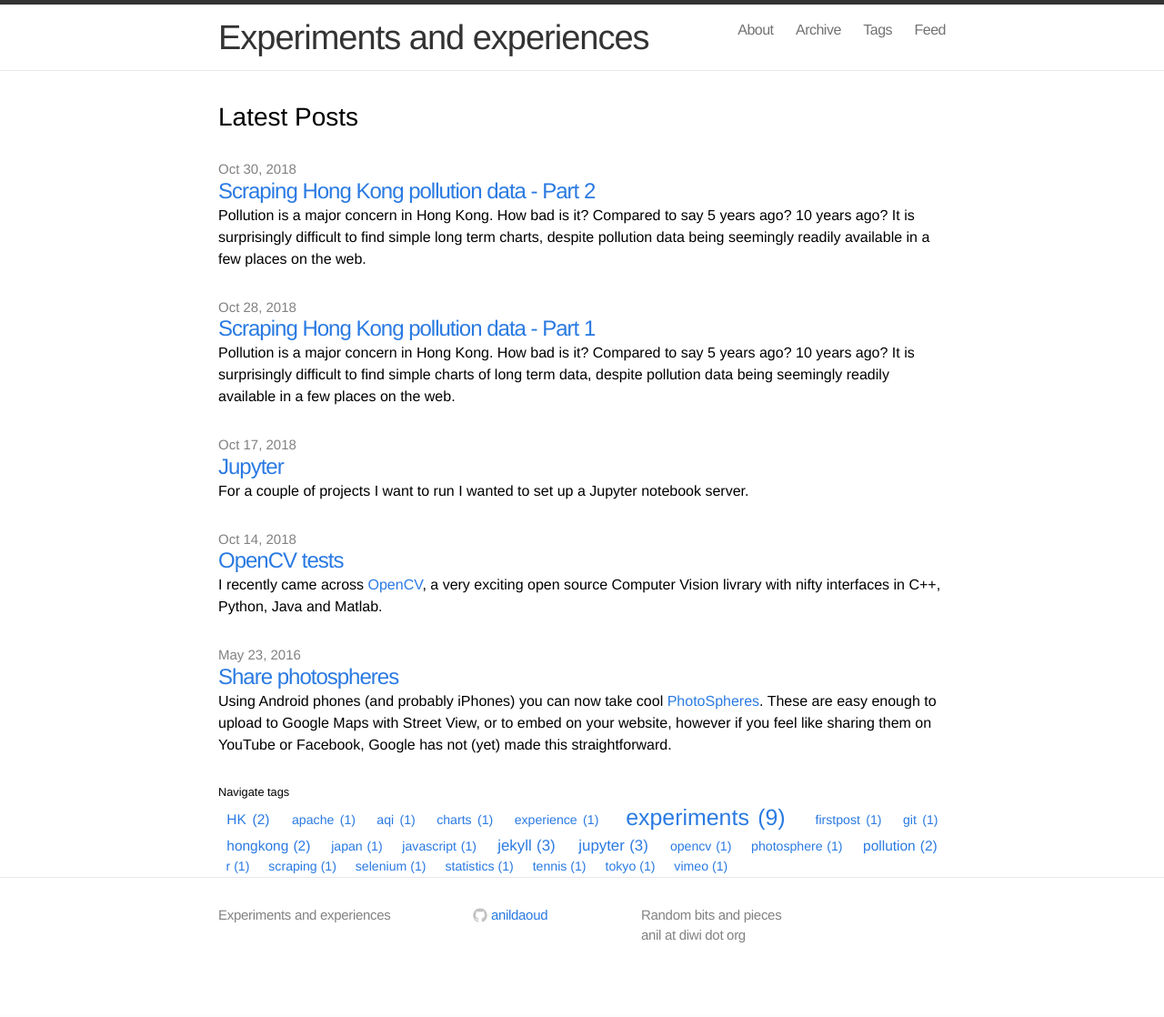
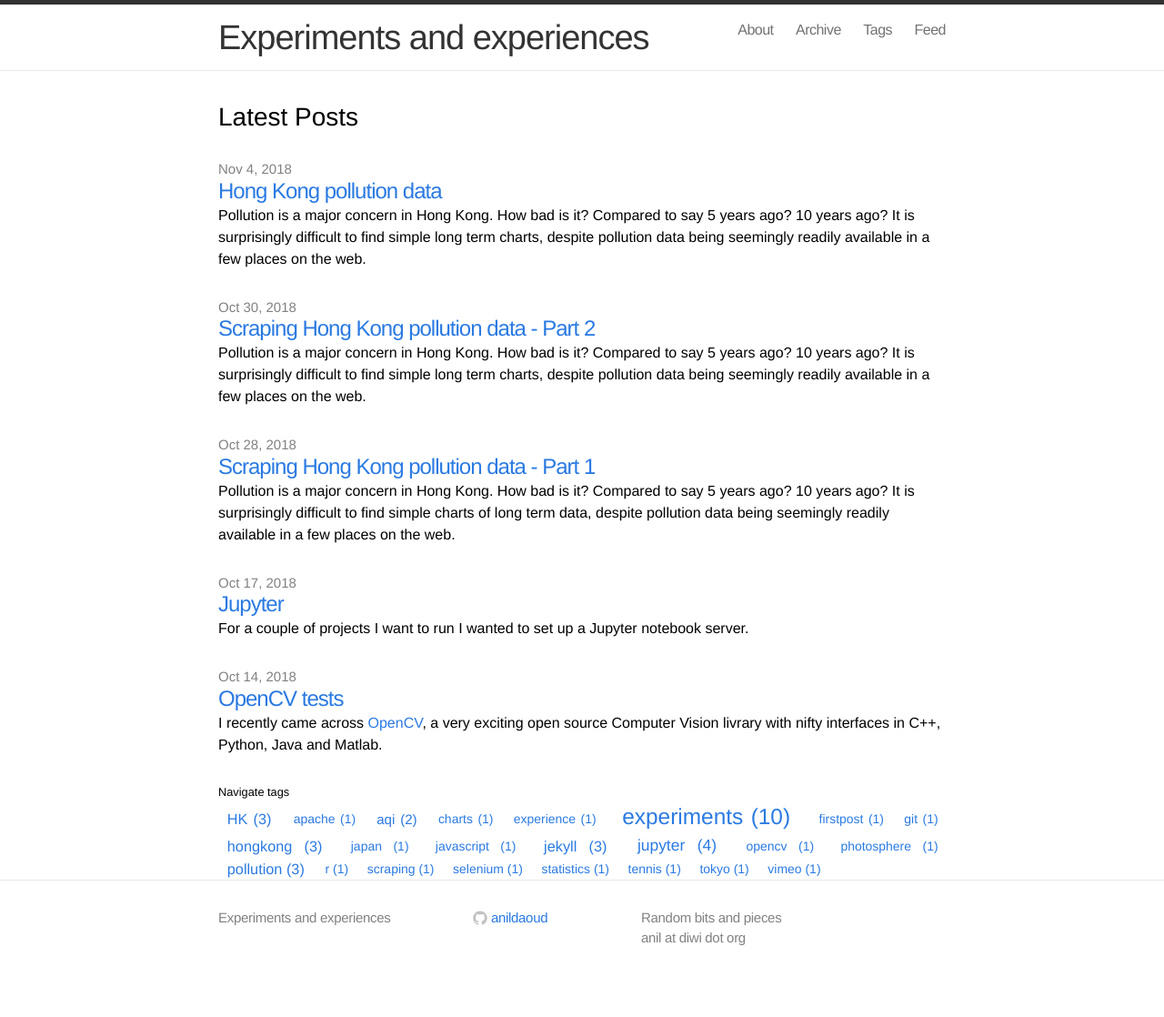
Before and after one commit to AnilDaoud/exp, a Jekyll site: the page built from index.html, in a window 1280 px wide. Shown: the whole page at 91% size. Built offline with Jekyll 4.4.1, drawn with Linux system fonts in a browser that asks for light colours; some of the changed lines change nothing that is shown.

Commit message:
new post

````diff
--- a/_posts/2018-10-30-scraping-hk-pollution-2.markdown
+++ b/_posts/2018-10-30-scraping-hk-pollution-2.markdown
@@ -1,7 +1,7 @@
 ---
 layout: post
 title:  "Scraping Hong Kong pollution data - Part 2"
-tags: experiments jupyter HK hongkong pollution charts aqi
+tags: experiments jupyter HK hongkong pollution aqi
 ---
 
 Pollution is a major concern in Hong Kong. How bad is it? Compared to say  5 years ago? 10 years ago?
@@ -9,9 +9,9 @@ It is surprisingly difficult to find simple long term charts, despite pollution
 
 [Part 1](https://anil.diwi.org/exp/2018/10/28/scraping-hk-pollution-1/) we collected some data from a HK Government website.
 
-In this part we'll calculate the AQI using US EPA standard and display a few charts
+In this part we'll calculate the AQI using US EPA standard
 
-In the next post (?) let's try to explore the components of AQI to see where the pollution in HK comes from, if holidays have any impact and what times of the day are the worst.
+In the next post let's try to explore the components of AQI to see where the pollution in HK comes from, if there is any seasonality in the data, if holidays have any impact and what times of the day are the worst.
 
 Data downloaded from [HK EPD](https://cd.epic.epd.gov.hk/EPICDI/air/station/?lang=en), see [Part 1](https://anil.diwi.org/exp/2018/10/28/scraping-hk-pollution-1/). We use data for Causeway Bay in this post too.
 
@@ -41,12 +41,20 @@ from tqdm import tnrange, tqdm_notebook
 
 
 ```python
-dfs = (pd.read_csv(f) for f in sorted(glob.glob('air_hourly*.csv')))
-df = pd.concat(dfs, ignore_index=True)
-df.DATE = pd.to_datetime(df.DATE, format="%d/%m/%Y")
-df.iloc[:,3:10] = df.iloc[:,3:10].apply(pd.to_numeric, errors='coerce')
-del df['NOX']
-del df['STATION']
+# what to import
+folder = 'cwb'
+if os.path.isfile(os.path.join(os.getcwd(),folder,'aqi_hourly_full.csv')):
+    data_ready = True
+    df = pd.read_csv(os.path.join(os.getcwd(),folder,'aqi_hourly_full.csv'))
+    df.drop(df.columns[[0]], axis=1, inplace=True)
+else:
+    data_ready = False
+    dfs = (pd.read_csv(f,skiprows=11) for f in sorted(glob.glob(os.path.join(os.getcwd(),folder,'air_hourly*.csv'))))
+    df = pd.concat(dfs, ignore_index=True)
+    del df['NOX']
+    del df['STATION']
+df.DATE = pd.to_datetime(df.DATE, format="%Y-%m-%d")
+df.iloc[:,2:] = df.iloc[:,2:].apply(pd.to_numeric, errors='coerce')
 df.head()
 ```
 
@@ -145,27 +153,28 @@ df.head()
 
 AQI with EPA calculation method requires these units:
 pm10 (µg/m³), o3_8h (ppm), co_8h (ppm), no2_1h (ppb), o3_1h (ppm), so2_1h (ppb), pm25 (µg/m³)
-[Conversion factors](https://uk-air.defra.gov.uk../../../../assets/documents/reports/cat06/0502160851_Conversion_Factors_Between_ppb_and.pdf)
+[Conversion factors](https://uk-air.defra.gov.uk/assets/documents/reports/cat06/0502160851_Conversion_Factors_Between_ppb_and.pdf)
 
 
 ```python
-# CONVERT CO FROM 10 µg/m3 to ppm
-# 1 ppm = 1.1642 mg m-3 -> 1 ppm = (1.1642 * 1000) µg/m3
-df.CO = df.CO / (1.1642 * 100)
-# CONVERT O3 from µg/m3 to ppm
-# 1 ppb = 1.9957 µg m-3 -> 1 ppm = 1000 ppb = (1.9957 * 1000) µg m-3
-df['O3'] = df.O3/(1000 * 1.9957)
-# CONVERT NO2 from µg/m3 to ppb
-# 1 ppb = 1.9125 µg m-3
-df['NO2'] = df.NO2 / 1.9125
-# CONVERT SO2 from µg/m3 to ppb
-# 1 ppb = 2.6609 µg m-3
-df['SO2'] = df.NO2 / 2.6609
-# CALCULATE 8h moving averages
-df['CO_8h'] = df.CO.rolling(window=8).mean()
-df['O3_8h'] = df.O3.rolling(window=8).mean()
-# drop CO
-del df['CO']
+if not data_ready:
+    # CONVERT CO FROM 10 µg/m3 to ppm
+    # 1 ppm = 1.1642 mg m-3 -> 1 ppm = (1.1642 * 1000) µg/m3
+    df.CO = df.CO / (1.1642 * 100)
+    # CONVERT O3 from µg/m3 to ppm
+    # 1 ppb = 1.9957 µg m-3 -> 1 ppm = 1000 ppb = (1.9957 * 1000) µg m-3
+    df['O3'] = df.O3/(1000 * 1.9957)
+    # CONVERT NO2 from µg/m3 to ppb
+    # 1 ppb = 1.9125 µg m-3
+    df['NO2'] = df.NO2 / 1.9125
+    # CONVERT SO2 from µg/m3 to ppb
+    # 1 ppb = 2.6609 µg m-3
+    df['SO2'] = df.NO2 / 2.6609
+    # CALCULATE 8h moving averages
+    df['CO_8h'] = df.CO.rolling(window=8).mean()
+    df['O3_8h'] = df.O3.rolling(window=8).mean()
+    # drop CO
+    del df['CO']
 ```
 
 Let's define a two helper structures to match our data set with the constants from python-aqi
@@ -203,13 +212,14 @@ def aqi_atom(cc, cap, p):
         return 0
 
 aqidf = df.copy()
-for i in tnrange(2,df.shape[1]):
-    p = index[df.columns[i]]
-    cap = caps[df.columns[i]]
-    aqidf.iloc[:,i] = df.iloc[:,i].apply(aqi_atom,args=(cap,p))
-aqi_series = aqidf.iloc[:,2:].max(numeric_only=True, axis = 1)
-aqi_series.name = "AQI"
-aqidf = aqidf.join(aqi_series)
+if not data_ready:
+    for i in tnrange(2,df.shape[1]):
+        p = index[df.columns[i]]
+        cap = caps[df.columns[i]]
+        aqidf.iloc[:,i] = df.iloc[:,i].apply(aqi_atom,args=(cap,p))
+    aqi_series = aqidf.iloc[:,2:].max(numeric_only=True, axis = 1)
+    aqi_series.name = "AQI"
+    aqidf = aqidf.join(aqi_series)
 dailyaqi = aqidf.iloc[:,[0,9]].groupby(['DATE']).median().copy().T.squeeze()
 aqidf.head()
 ```
@@ -319,142 +329,7 @@ And we can save the resulting timeseries in nice CSV form for later use
 
 
 ```python
-dailyaqi.to_csv('aqi_daily.csv')
-aqidf.to_csv('aqi_hourly_full.csv')
+if not data_ready:
+    dailyaqi.to_csv('aqi_daily.csv')
+    aqidf.to_csv('aqi_hourly_full.csv')
 ```
-
-Let's print a few plots
-
-
-```python
-dailyaqi.plot(figsize=(16,6))
-```
-
-![png](../../../../assets/hkaqi/output_12_1.png)
-
-
-Let's try to see box plots because daily data for 20 years is not ideal.
-
-
-```python
-groups = dailyaqi.groupby(pd.Grouper(freq='A'))
-years = pd.DataFrame()
-for name, group in groups:
-    if group.values.shape[0] == 366:
-        years[name.year] = group.drop([pd.to_datetime(str(name.year)+'/02/29', format='%Y/%m/%d')]).values
-    elif name.year == 2018:
-        years[name.year] = group.append(pd.Series([0] * (365-group.shape[0])),ignore_index=True).values
-    elif group.values.shape[0] == 365:
-        years[name.year] = group.values
-    else:
-        raise
-years.boxplot(figsize=(16,6))
-```
-
-![png](../../../../assets/hkaqi/output_14_1.png)
-
-
-Let's zoom in on 2010 where it looks like we have a large outlier.
-
-I thought it was a mistake, but then I found [this BBC News article online](http://news.bbc.co.uk/2/hi/asia-pacific/8579495.stm)
-
-
-```python
-dailyaqi['2010'].plot(figsize=(14,6))
-```
-
-![png](../../../../assets/hkaqi/output_16_1.png)
-
-
-Enough with the old stuff, let's look at last 5 years
-
-
-```python
-dailyaqi['2013':].plot(style='k.',figsize=(16,6))
-```
-
-![png](../../../../assets/hkaqi/output_18_1.png)
-
-
-Is there seasonality? Let's plot last 5 years to 2018 on a stacked basis
-
-
-```python
-groups = dailyaqi['2013':].groupby(pd.Grouper(freq='A'))
-years = pd.DataFrame()
-for name, group in groups:
-    if group.values.shape[0] == 366:
-        years[name.year] = group.drop([pd.to_datetime(str(name.year)+'/02/29', format='%Y/%m/%d')]).values
-    elif name.year == 2018:
-        years[name.year] = group.append(pd.Series([0] * (365-group.shape[0])),ignore_index=True).values
-    elif group.values.shape[0] == 365:
-        years[name.year] = group.values
-    else:
-        raise
-years.plot(subplots=True, legend=False, figsize=(16,9))
-```
-
-![png](../../../../assets/hkaqi/output_20_1.png)
-
-
-Not obvious, maybe with a heatmap wi'll see better?
-
-
-```python
-from matplotlib import pyplot
-groups = dailyaqi['2013':].groupby(pd.Grouper(freq='A'))
-years = pd.DataFrame()
-for name, group in groups:
-    if group.values.shape[0] == 366:
-        years[name.year] = group.drop([pd.to_datetime(str(name.year)+'/02/29', format='%Y/%m/%d')]).values
-    elif name.year == 2018:
-        years[name.year] = group.append(pd.Series([0] * (365-group.shape[0])),ignore_index=True).values
-    elif group.values.shape[0] == 365:
-        years[name.year] = group.values
-    else:
-        raise
-years = years.T
-pyplot.matshow(years, interpolation=None, aspect='auto')
-```
-
-![png](../../../../assets/hkaqi/output_22_1.png)
-
-
-Looks pretty weak. Let's confirm with autocorrelation:
-
-
-```python
-pd.plotting.autocorrelation_plot(dailyaqi['2013':'2017'])
-```
-
-![png](../../../../assets/hkaqi/output_24_1.png)
-
-
-Still, looking at last two complete years of data with monthly box plots, it does look like June and July are less polluted than other months
-
-
-```python
-one_year = dailyaqi['2017']
-groups = one_year.groupby(pd.Grouper(freq='M'))
-months = pd.concat([pd.DataFrame(x[1].values) for x in groups], axis=1)
-months = pd.DataFrame(months)
-months.columns = range(1,13)
-months.boxplot(figsize=(16,6))
-```
-
-
-![png](../../../../assets/hkaqi/output_26_1.png)
-
-
-
-```python
-one_year = dailyaqi['2016']
-groups = one_year.groupby(pd.Grouper(freq='M'))
-months = pd.concat([pd.DataFrame(x[1].values) for x in groups], axis=1)
-months = pd.DataFrame(months)
-months.columns = range(1,13)
-months.boxplot(figsize=(16,6))
-```
-
-
-![png](../../../../assets/hkaqi/output_27_1.png)
--- /dev/null
+++ b/_posts/2018-11-04-hk-pollution-deep-dive.markdown
@@ -0,0 +1,253 @@
+---
+layout: post
+title:  "Hong Kong pollution data"
+tags: experiments jupyter HK hongkong pollution charts aqi
+---
+
+Pollution is a major concern in Hong Kong. How bad is it? Compared to say  5 years ago? 10 years ago?
+It is surprisingly difficult to find simple long term charts, despite pollution data being seemingly readily available in a few places on the web.
+
+[Part 1](https://anil.diwi.org/exp/2018/10/28/scraping-hk-pollution-1/) we collected some data from a HK Government website.
+
+[Part 2](https://anil.diwi.org/exp/2018/10/30/scraping-hk-pollution-2/) we calculated the AQI manually.
+
+In this let's try to explore the components of AQI to see where the pollution in HK comes from, if there is any seasonality in the data, if holidays have any impact and what times of the day are the worst.
+
+Data downloaded from [HK EPD](https://cd.epic.epd.gov.hk/EPICDI/air/station/?lang=en), see [Part 1](https://anil.diwi.org/exp/2018/10/28/scraping-hk-pollution-1/).
+
+In order to mix it up a little, we use data for CENTRAL / Western district here. It should be less noisy as Causeway Bay data as it is not a roadside station.
+
+Remarks:
+3. CO = Carbon Monoxide
+4. FSP = Fine Suspended Particulates, PM2.5
+5. NO2 = Nitrogen Dioxide
+6. NOX = Nitrogen Oxides
+7. O3 = Ozone
+8. RSP = Respirable Suspended Particulates, PM10
+9. SO2 = Sulphur Dioxide
+
+Initial imports
+
+```python
+import pandas as pd
+import os
+```
+
+Let's get the data from CSV
+
+```python
+folder = 'central-western'
+df = pd.read_csv(os.path.join(os.getcwd(),folder,'aqi_hourly_full.csv'))
+df.drop(df.columns[[0]], axis=1, inplace=True)
+df.DATE = pd.to_datetime(df.DATE, format="%Y-%m-%d")
+df.HOUR = pd.to_timedelta(df.HOUR, unit='h')
+df['TIMESTAMP'] = df.DATE + df.HOUR
+df.iloc[:,2:10] = df.iloc[:,2:10].apply(pd.to_numeric, errors='coerce')
+dailyaqi = df.iloc[:,[0,9]].groupby(['DATE']).median().copy().T.squeeze()
+hourlyaqi = df.loc[:,['TIMESTAMP','AQI']].groupby(['TIMESTAMP']).median().copy().T.squeeze()
+```
+
+and let's print a few plots to start
+
+
+```python
+dailyaqi.plot(figsize=(16,6))
+```
+
+![png](../../../../assets/hkaqi/output_4_1.png)
+
+
+There seems to be a change in regine around 2011, 2012.
+
+Let's try to pin down if this is due to a change in underlying AQI driver.
+
+
+```python
+aqi_origins = df.groupby(['DATE']).median().copy()
+aqi_origins['AQI'] = aqi_origins.iloc[:,:6].max(numeric_only=True, axis = 1)
+aqi_origins['AQISource'] = aqi_origins.loc[:,['FSP','NO2','O3','RSP','SO2','CO_8h','O3_8h']].eq(aqi_origins['AQI'], axis=0).apply(lambda x: ','.join(aqi_origins.columns[0:7][x==x.max()]),axis=1)
+aqi_origins.loc[aqi_origins['AQI'].isnull(),'AQISource'] = pd.np.nan
+aqi_origins = aqi_origins.groupby(aqi_origins.index.year).apply(lambda x: x['AQISource'].value_counts(normalize=True))
+# let's filter out small contributors to make the chart clearer
+mask = aqi_origins>0.025
+aqi_origins = aqi_origins.loc[mask]
+aqi_origins = aqi_origins.unstack().fillna(0)
+aqi_origins.plot.bar(stacked=True,figsize=(16,8))
+```
+
+![png](../../../../assets/hkaqi/output_6_1.png)
+
+
+Indeed, from before 1993 the main driver of AQI was NO2.
+
+Between 1994 and 2011, it was PM10.
+
+And since then, clearly PM2.5
+
+
+
+Let's try to see box plots now because daily data for 20 years is not ideal.
+
+
+```python
+groups = dailyaqi.groupby(dailyaqi.index.year)
+groupstack = pd.concat([pd.DataFrame(x[1].values) for x in groups], axis=1)
+groupstack = pd.DataFrame(groupstack)
+groupstack.columns = [str(x) for x in groups.groups.keys()]
+groupstack.boxplot(figsize=(16,6))
+```
+
+![png](../../../../assets/hkaqi/output_8_1.png)
+
+
+Let's zoom in on 2010 where it looks like we have a large outlier.
+
+I thought it was a mistake, but then I found [this BBC News article online](http://news.bbc.co.uk/2/hi/asia-pacific/8579495.stm)
+
+
+```python
+dailyaqi['2010'].plot(figsize=(14,6))
+```
+
+![png](../../../../assets/hkaqi/output_10_1.png)
+
+
+Enough with the old stuff, let's look at last 5 years
+
+
+```python
+dailyaqi['2013':].plot(style='k.',figsize=(16,6))
+```
+
+![png](../../../../assets/hkaqi/output_12_1.png)
+
+
+Is there seasonality? Let's plot last 5 years to 2018 on a stacked basis
+
+
+```python
+groups = dailyaqi['2013':].groupby(pd.Grouper(freq='A'))
+years = pd.DataFrame()
+for name, group in groups:
+    if group.values.shape[0] == 366:
+        years[name.year] = group.drop([pd.to_datetime(str(name.year)+'/02/29', format='%Y/%m/%d')]).values
+    elif group.values.shape[0] < 365:
+        print('Year %s does not have enough data (%s points only), filling with zeros' % (str(name.year),str(group.values.shape[0])))
+        years[name.year] = group.append(pd.Series([0] * (365-group.shape[0])),ignore_index=True).values
+    elif group.values.shape[0] == 365:
+        years[name.year] = group.values
+    else:
+        print('Year %s has too many data points (%s points!). Something is wrong with the data.' % (str(name.year),str(group.values.shape[0])))
+        raise
+years.plot(subplots=True, legend=False, figsize=(16,9))
+```
+
+    Year 2018 does not have enough data (212 points only), filling with zeros
+
+![png](../../../../assets/hkaqi/output_14_2.png)
+
+
+Not obvious, maybe with a heatmap wi'll see better?
+
+
+```python
+from matplotlib import pyplot
+groups = dailyaqi['2013':].groupby(pd.Grouper(freq='A'))
+years = pd.DataFrame()
+for name, group in groups:
+    if group.values.shape[0] == 366:
+        years[name.year] = group.drop([pd.to_datetime(str(name.year)+'/02/29', format='%Y/%m/%d')]).values
+    elif name.year == 2018:
+        years[name.year] = group.append(pd.Series([0] * (365-group.shape[0])),ignore_index=True).values
+    elif group.values.shape[0] == 365:
+        years[name.year] = group.values
+    else:
+        raise
+years = years.T
+pyplot.matshow(years, interpolation=None, aspect='auto')
+```
+
+![png](../../../../assets/hkaqi/output_16_1.png)
+
+
+So looks like weaker numbers around the middle of the year. Let's plot weekly boxes for last two years:
+
+
+```python
+sliceofdata = dailyaqi['2016':]
+groups = sliceofdata.groupby(sliceofdata.index.weekofyear)
+groupstack = pd.concat([pd.DataFrame(x[1].values) for x in groups], axis=1)
+groupstack = pd.DataFrame(groupstack)
+groupstack.columns = [str(x) for x in groups.groups.keys()]
+groupstack.boxplot(figsize=(16,6))
+```
+
+![png](../../../../assets/hkaqi/output_18_1.png)
+
+
+And now by month
+
+
+```python
+sliceofdata = dailyaqi['2016':]
+groups = sliceofdata.groupby(sliceofdata.index.month)
+groupstack = pd.concat([pd.DataFrame(x[1].values) for x in groups], axis=1)
+groupstack = pd.DataFrame(groupstack)
+groupstack.columns = [str(x) for x in groups.groups.keys()]
+groupstack.boxplot(figsize=(16,6))
+```
+
+![png](../../../../assets/hkaqi/output_20_1.png)
+
+
+Let's display monthly data from 2016:
+
+
+```python
+sliceofdata = dailyaqi['2016':]
+groups = sliceofdata.groupby([sliceofdata.index.year,sliceofdata.index.month])
+groupstack = pd.concat([pd.DataFrame(x[1].values) for x in groups], axis=1)
+groupstack = pd.DataFrame(groupstack)
+groupstack.columns = ['_'.join([str(y) for y in x]) for x in groups.groups.keys()]
+groupstack.boxplot(figsize=(16,6))
+```
+
+![png](../../../../assets/hkaqi/output_22_1.png)
+
+
+Bizarrely, December is when pollution seems to be the highest.
+
+Now let's look at a particular month and see if there is a pattern during the day? Let's select Feb 2018, when median pollution was fairly high
+
+
+```python
+sliceofdata = hourlyaqi['2018-02']
+groups = sliceofdata.groupby(sliceofdata.index.hour)
+groupstack = pd.concat([pd.DataFrame(x[1].values) for x in groups], axis=1)
+groupstack = pd.DataFrame(groupstack)
+groupstack.columns = [str(x) for x in groups.groups.keys()]
+groupstack.boxplot(figsize=(16,6))
+```
+
+![png](../../../../assets/hkaqi/output_24_1.png)
+
+
+I don't see any pattern here.
+
+Let's have a look at days of the week.
+
+
+```python
+sliceofdata = dailyaqi['2018-02']
+groups = sliceofdata.groupby(sliceofdata.index.dayofweek)
+groupstack = pd.concat([pd.DataFrame(x[1].values) for x in groups], axis=1)
+groupstack = pd.DataFrame(groupstack)
+groupstack.columns = [str(x) for x in groups.groups.keys()]
+groupstack.boxplot(figsize=(16,6))
+```
+
+![png](../../../../assets/hkaqi/output_26_1.png)
+
+
+Saturday and Sundays are when pollution is the highest?
+Maybe i'm doing something wrong...
````
Also changed, not shown: assets/hkaqi/output_10_1.png (added), assets/hkaqi/output_12_1.png, assets/hkaqi/output_14_1.png (deleted), assets/hkaqi/output_14_2.png (added), assets/hkaqi/output_16_1.png, assets/hkaqi/output_18_1.png, assets/hkaqi/output_20_1.png, assets/hkaqi/output_22_1.png, assets/hkaqi/output_24_1.png, assets/hkaqi/output_26_1.png, assets/hkaqi/output_27_1.png (deleted), assets/hkaqi/output_4_1.png (added), assets/hkaqi/output_6_1.png (added), assets/hkaqi/output_8_1.png (added).
